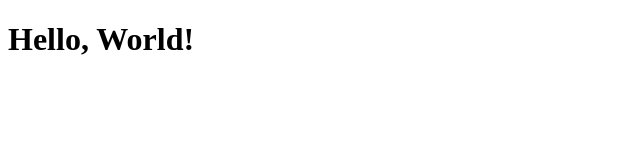
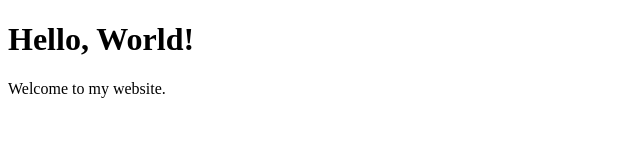
Before and after one commit to nikhilnishadoo7/frontend-bootcamp-day1, a website: page index.html in a window 1280 px wide. Shown: the whole page, without its empty margins (0-640 px from the left). Drawn offline with Linux system fonts and the light colour scheme.

Commit message:
docs(index.js): i added a welcome msg in index.html
just a msg

```diff
--- a/index.html
+++ b/index.html
@@ -7,7 +7,9 @@
 </head>
 <body>
    <div class="">
+
     <h1>Hello, World!</h1>
+    <p>Welcome to my website.</p>
    </div>
 </body>
 </html>
```
Also changed, not shown: package.json (added, +10 -0 lines), 1 other file.
